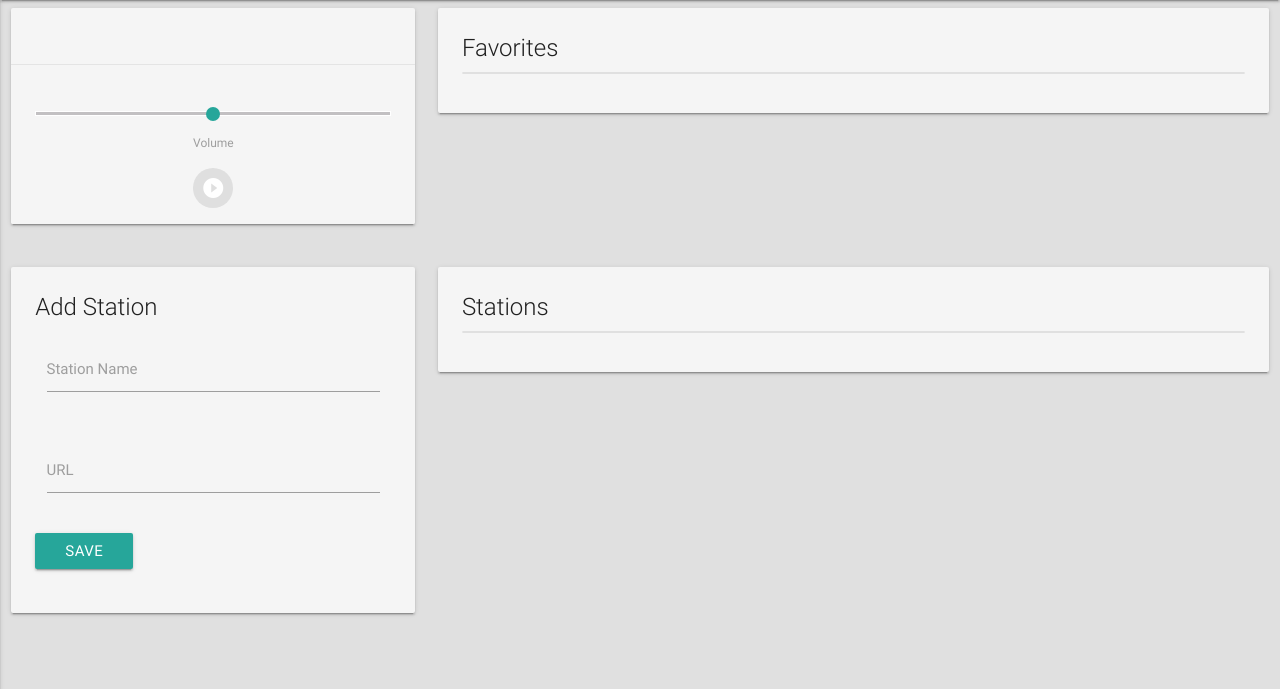
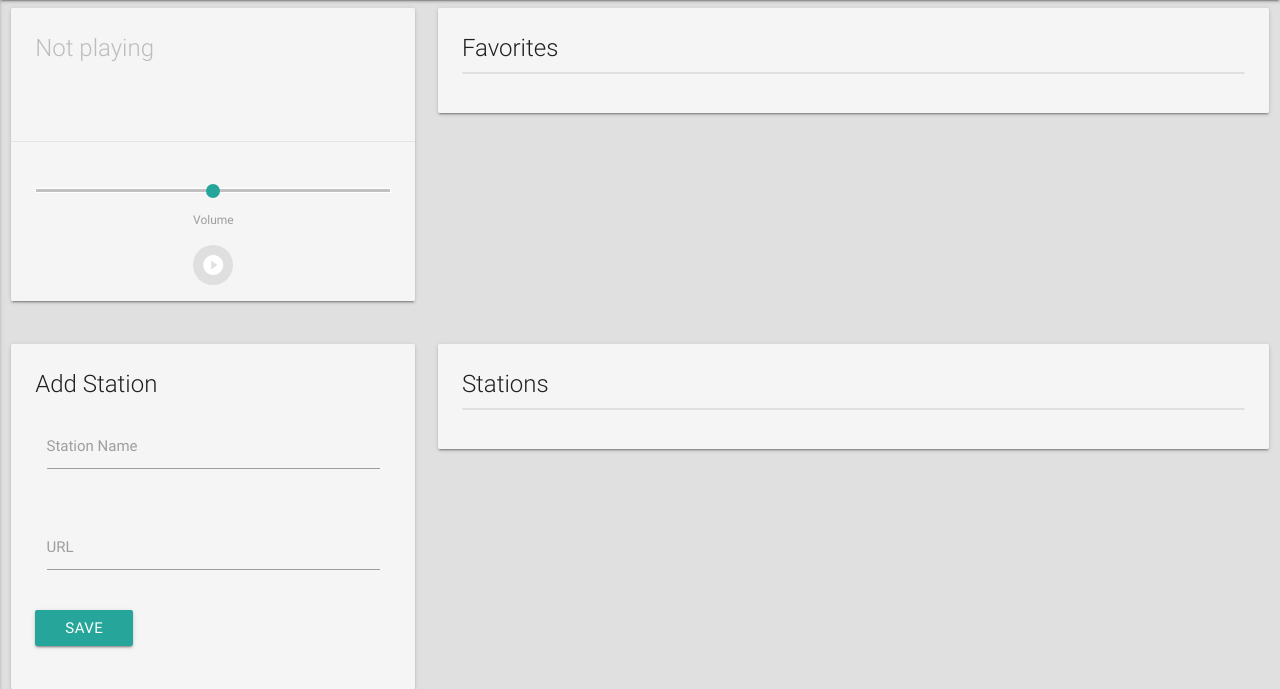
Before and after one commit to mKaloer/rpi-radio-player, a Flask app: page / in a window 1280 px wide. Shown: the part 64-753 px from the top of the page. Run offline with Flask 2, Linux system fonts and the light colour scheme; some libraries are stand-ins or nearby versions.

Commit message:
Binding cleanup

```diff
--- a/app-server/app-server/static/css/style.css
+++ b/app-server/app-server/static/css/style.css
@@ -3,3 +3,8 @@
 	margin-left: 15px;
     }
 }
+
+.now-playing {
+    min-height: 3em;
+    display: block;
+}
--- a/app-server/app-server/static/js/main.js
+++ b/app-server/app-server/static/js/main.js
@@ -25,17 +25,26 @@
 });
 
 // Rivets formatters
-rivets.formatters.play_btn = function(value){
-    if (value === "PLAYING") {
-	return "pause_circle_filled"
+rivets.formatters.station_name = function(status){
+    if (status.name) {
+	return status.name;
     } else {
-	return "play_circle_filled"
+	if (status.state == "PLAYING") {
+	    return "Unknown name";
+	} else {
+	    return "Not playing";
+	}
     }
 }
-rivets.formatters.favorite_icon = function(value){
-    if (value === true) {
-	return "favorite"
-    } else {
-	return "favorite_border"
-    }
-}
+
+rivets.formatters.negate = function(value) {
+    return !value;
+};
+
+rivets.formatters.eq = function(value, args) {
+    return value === args;
+};
+
+rivets.formatters.neq = function(value, args) {
+    return value != args;
+};
--- a/app-server/app-server/templates/cards/favorites_card.html
+++ b/app-server/app-server/templates/cards/favorites_card.html
@@ -10,7 +10,8 @@
 	  <span class="title">{ station.name }</span>
 	  <p>First Line<br />Second line</p>
 	  <button class="secondary-content btn-flat favorite-station-btn" rv-on-click="radioController.set_favorite">
-	    <i class="material-icons orange-text text-darken-4">{ station.is_favorite | favorite_icon }</i>
+	    <i class="material-icons orange-text text-darken-4" rv-show="station.is_favorite">favorite</i>
+	    <i class="material-icons orange-text text-darken-4" rv-hide="station.is_favorite">favorite_border</i>
 	  </button>
 	</li>
       </ul>
--- a/app-server/app-server/templates/cards/player_card.html
+++ b/app-server/app-server/templates/cards/player_card.html
@@ -1,8 +1,8 @@
 <div id="player-card" class="col s12 m6 l4">
   <div class="card grey lighten-4">
     <div class="card-content">
-      <span class="card-title">{ radio.status.name }</span>
-      { radio.status.title }
+      <span class="card-title" rv-class-grey-text="radio.status.name | negate" rv-class-text-lighten-1="radio.status.name | negate">{ radio.status | station_name }</span>
+      <span class="now-playing">{ radio.status.title }</span>
     </div>
     <div class="card-action center">
       <p class="range-field">
@@ -10,7 +10,8 @@
 	<label for="volume-slider">Volume</label>
       </p>
       <button id="player-btn-play-pause" class="btn-floating waves-effect waves-light orange darken-4" rv-on-click="radioController.play_pause_current" rv-enabled="radio.status.url">
-	<i class="material-icons">{ radio.status.state | play_btn }</i>
+	<i class="material-icons" rv-show="radio.status.state | eq 'PLAYING'">pause_circle_filled</i>
+	<i class="material-icons" rv-show="radio.status.state | neq 'PLAYING'">play_circle_filled</i>
       </button>
     </div>
   </div>
--- a/app-server/app-server/templates/cards/stations_card.html
+++ b/app-server/app-server/templates/cards/stations_card.html
@@ -10,7 +10,8 @@
 	  <span class="title">{ station.name }</span>
 	  <p>First Line<br />Second line</p>
 	  <button class="secondary-content btn-flat favorite-station-btn" rv-on-click="radioController.set_favorite">
-	    <i class="material-icons orange-text text-darken-4">{ station.is_favorite | favorite_icon }</i>
+	    <i class="material-icons orange-text text-darken-4" rv-show="station.is_favorite">favorite</i>
+	    <i class="material-icons orange-text text-darken-4" rv-hide="station.is_favorite">favorite_border</i>
 	  </button>
 	</li>
       </ul>
```
